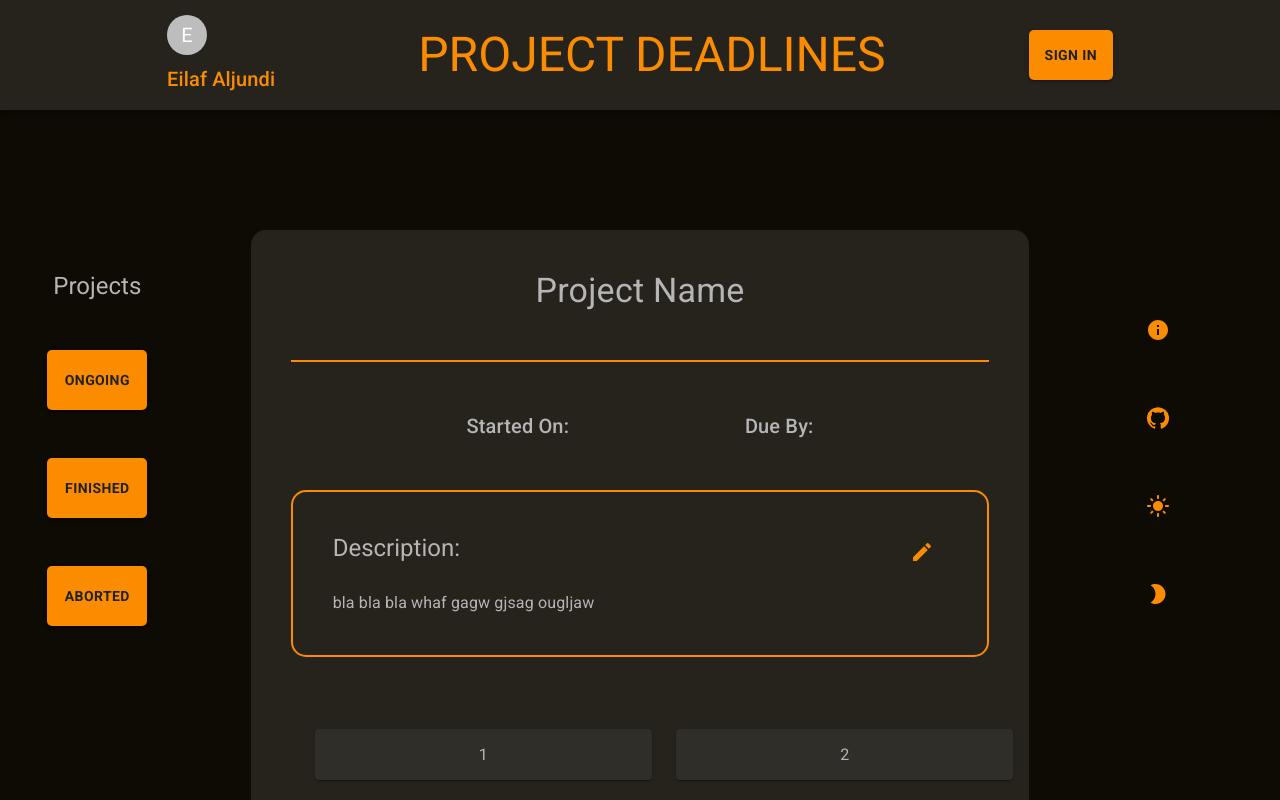
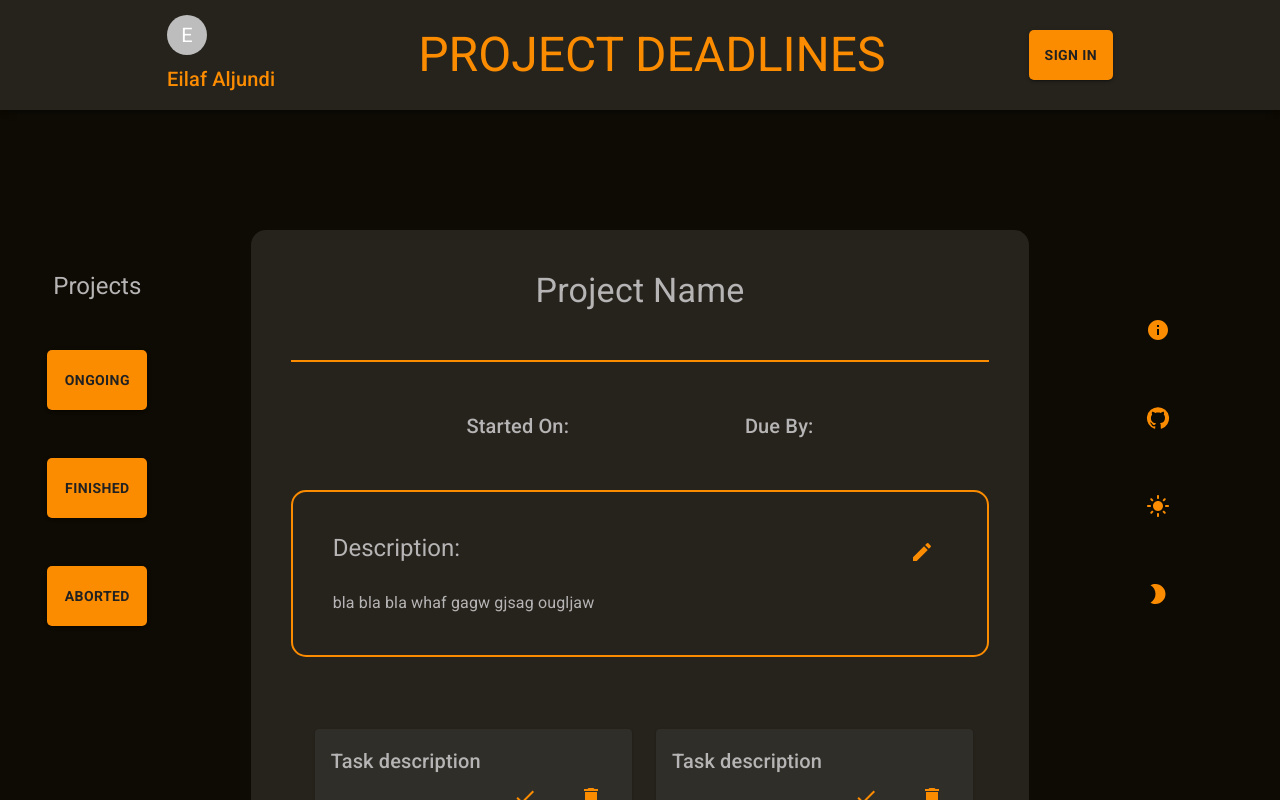
Before and after one commit to Sniperplank/Project-Deadlines, a React (Create React App) app: page /ongoing/1 in a window 1280 px wide. Built offline with nearby package versions, Linux system fonts and the light colour scheme.

Commit message:
Created task component

```diff
--- a/src/Components/Projects Feed/Ongoing Projects/OngoingOpenCard.js
+++ b/src/Components/Projects Feed/Ongoing Projects/OngoingOpenCard.js
@@ -4,7 +4,7 @@ import { CardBox } from '../../Styled MUI components/CardBox'
 import EditIcon from '@mui/icons-material/Edit';
 import { StyledIconButton } from '../../Styled MUI components/StyledIconButton';
 import './Styles.css'
-import { GridItem } from '../../Styled MUI components/GridItem';
+import Task from './Task';
 
 function OngoingOpenCard() {
     return (
@@ -28,18 +28,18 @@ function OngoingOpenCard() {
                             <br></br>
                             <Typography variant='body1'>bla bla bla whaf gagw gjsag ougljaw</Typography>
                         </CardBox>
-                        <Grid container rowSpacing={3} columnSpacing={{ xs: 1, sm: 2, md: 3 }}>
+                        <Grid container rowSpacing={3} columnSpacing={{ xs: 1, sm: 2, md: 3 }} paddingRight={5}>
                             <Grid item xs={6}>
-                                <GridItem>1</GridItem>
+                                <Task />
                             </Grid>
                             <Grid item xs={6}>
-                                <GridItem>2</GridItem>
+                                <Task />
                             </Grid>
                             <Grid item xs={6}>
-                                <GridItem>3</GridItem>
+                                <Task />
                             </Grid>
                             <Grid item xs={6}>
-                                <GridItem>4</GridItem>
+                                <Task />
                             </Grid>
                         </Grid>
                     </Stack>
--- /dev/null
+++ b/src/Components/Projects Feed/Ongoing Projects/Task.js
@@ -0,0 +1,24 @@
+import { Stack, Typography } from '@mui/material'
+import React from 'react'
+import { GridItem } from '../../Styled MUI components/GridItem'
+import CheckIcon from '@mui/icons-material/Check';
+import DeleteIcon from '@mui/icons-material/Delete';
+import { StyledIconButton } from '../../Styled MUI components/StyledIconButton';
+
+function Task() {
+    return (
+        <GridItem>
+            <Typography variant='h6'>Task description</Typography>
+            <Stack direction='row' spacing={2} justifyContent='right'>
+                <StyledIconButton>
+                    <CheckIcon color='primary' />
+                </StyledIconButton>
+                <StyledIconButton>
+                    <DeleteIcon color='primary' />
+                </StyledIconButton>
+            </Stack>
+        </GridItem>
+    )
+}
+
+export default Task
--- a/src/Components/Styled MUI components/GridItem.js
+++ b/src/Components/Styled MUI components/GridItem.js
@@ -4,6 +4,5 @@ import { styled } from '@mui/material/styles';
 export const GridItem = styled(Paper)(({ theme }) => ({
     backgroundColor: theme.palette.secondary.light,
     padding: theme.spacing(2),
-    textAlign: 'center',
     color: theme.palette.text.main,
 }));
```
